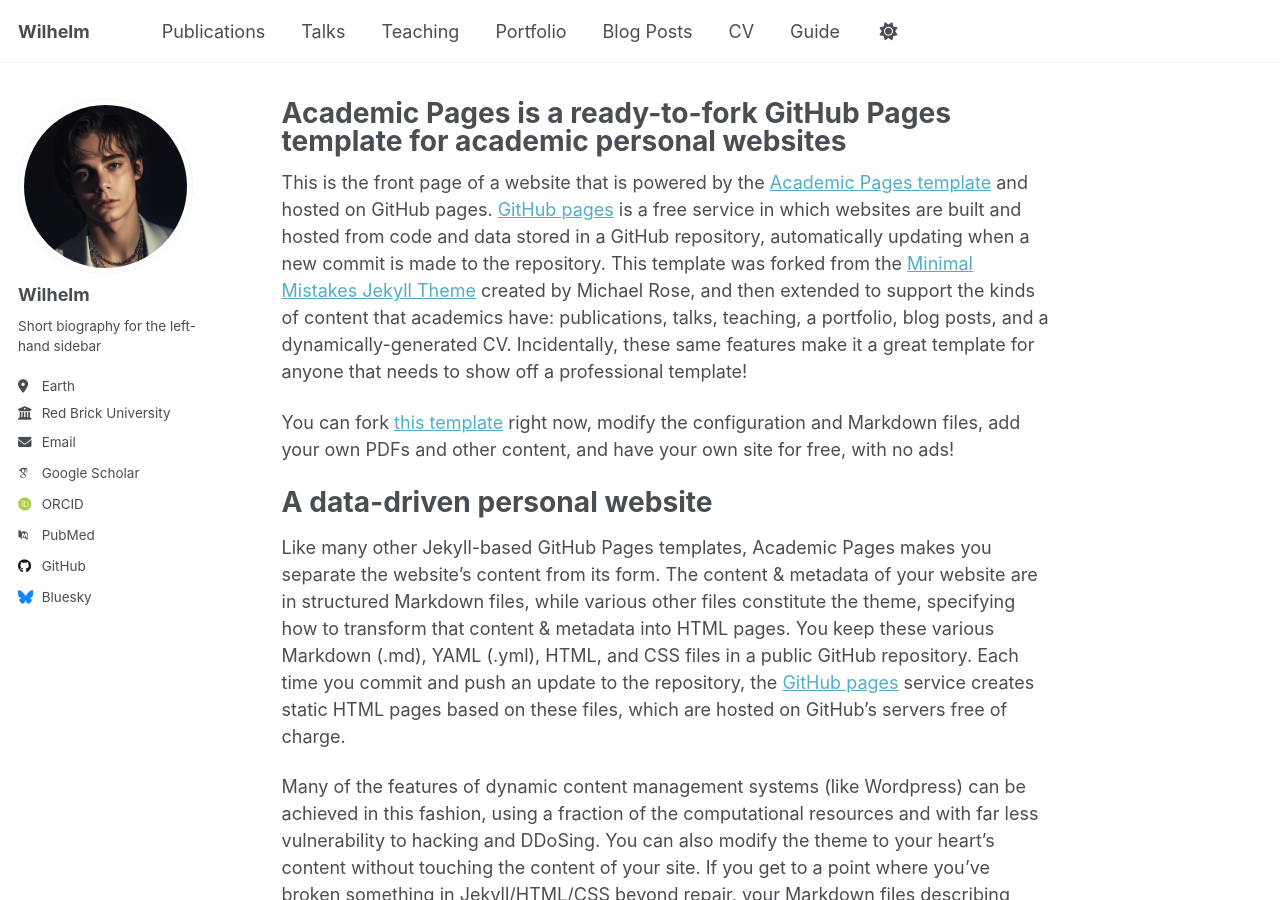
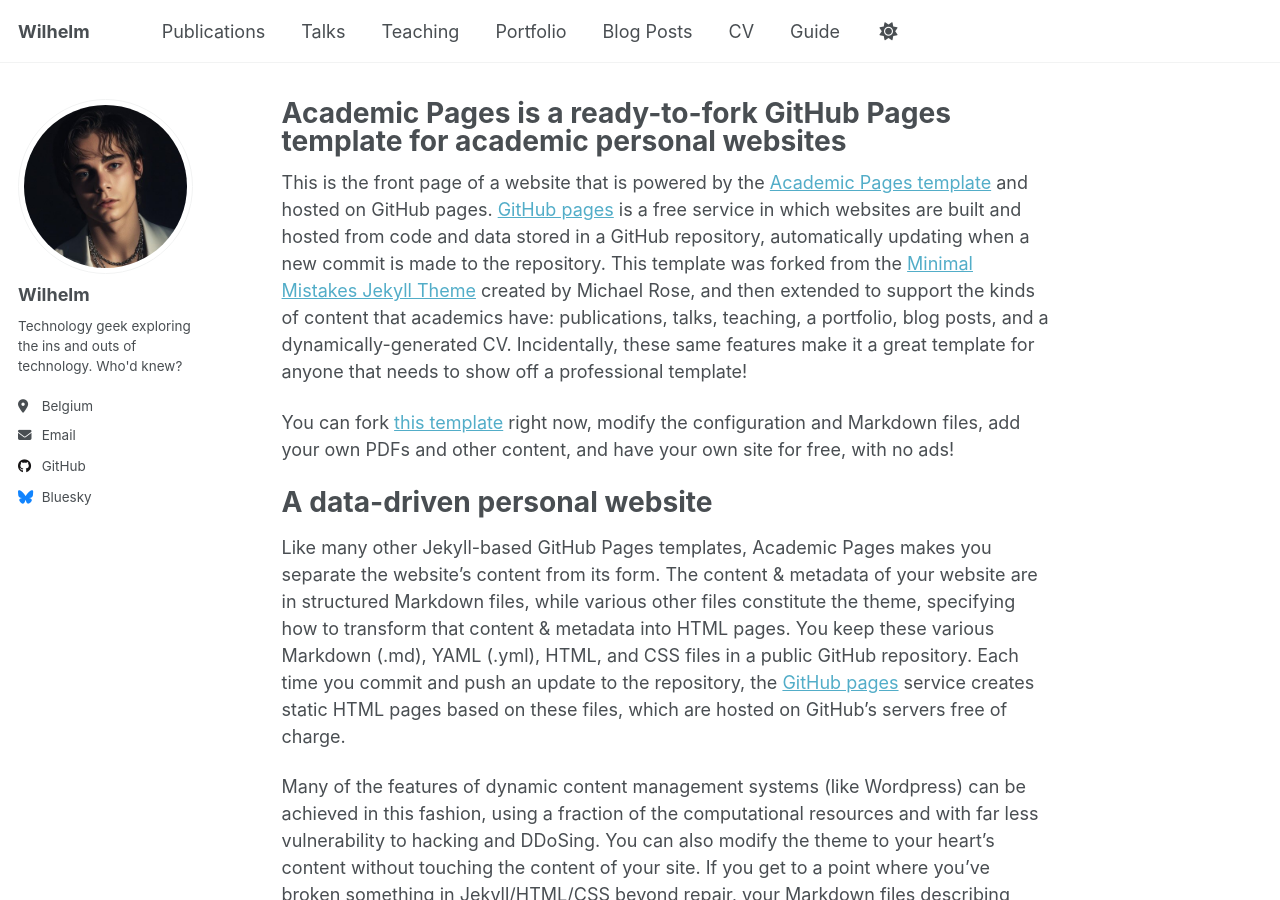
Before and after one commit to liechtenberg/liechtenberg, a Jekyll site: the page built from _pages/about.md, in a window 1280 px wide and 900 px high. Built offline with Jekyll 4.4.1, drawn with Linux system fonts in a browser that asks for light colours; some web fonts are replaced; a script that is not in the unit is left out.

Commit message:
Update _config.yml

```diff
--- a/_config.yml
+++ b/_config.yml
@@ -26,23 +26,23 @@ author:
   avatar           : "profile.jpg"
   name             : "Wilhelm"
   pronouns         : # example: "she/her"
-  bio              : "Short biography for the left-hand sidebar"
-  location         : "Earth"
-  employer         : "Red Brick University"
+  bio              : "Technology geek exploring the ins and outs of technology. Who'd knew?"
+  location         : "Belgium"
+  #employer         : "Red Brick University"
   uri              : # URL
-  email            : "none@example.org"
+  email            : "me@justwilhelm.info"
 
   # Academic websites
-  academia         : # URL
-  arxiv            : # URL - Update with the correct link to your profile
-  googlescholar    : "https://scholar.google.com/citations?user=PS_CX0AAAAAJ"
-  inspire-hep      : # URL
-  impactstory      : # URL
-  orcid            : "http://orcid.org/yourorcidurl"
-  semantic         : # URL
-  pubmed           : "https://www.ncbi.nlm.nih.gov/pubmed/?term=john+snow"
-  researchgate     : # URL
-  scopus           : # URL
+  #academia         : # URL
+  #arxiv            : # URL - Update with the correct link to your profile
+  #googlescholar    : "https://scholar.google.com/citations?user=PS_CX0AAAAAJ"
+  #inspire-hep      : # URL
+  #impactstory      : # URL
+  #orcid            : "http://orcid.org/yourorcidurl"
+  #semantic         : # URL
+  #pubmed           : "https://www.ncbi.nlm.nih.gov/pubmed/?term=john+snow"
+  #researchgate     : # URL
+  #scopus           : # URL
 
   # Repositories and software development
   bitbucket        : # Username - Update with your username on the site
```
